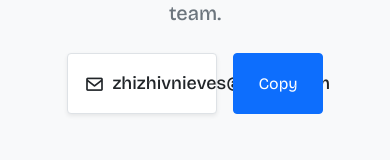
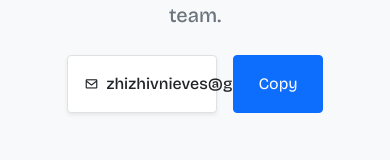
Before and after one commit to Bulbasar/Zhi, a React (Vite) app: page / in a window 390 px wide. Shown: the part 3997-4157 px from the top of the page. Built offline with nearby package versions, Linux system fonts and the light colour scheme.

Commit message:
Third Commit

```diff
--- a/src/styles/main.css
+++ b/src/styles/main.css
@@ -176,10 +176,14 @@ body {
 
   .footer-email-input {
     min-width: 150px !important;
-    width: 100px !important;
+    width: 150px !important;
   }
+
   .footer-email-input span {
-    font-size: 18px !important;
+    font-size: 16px !important;
+  }
+  .footer-email-input i {
+    font-size: 14px !important;
   }
 }
 
```
